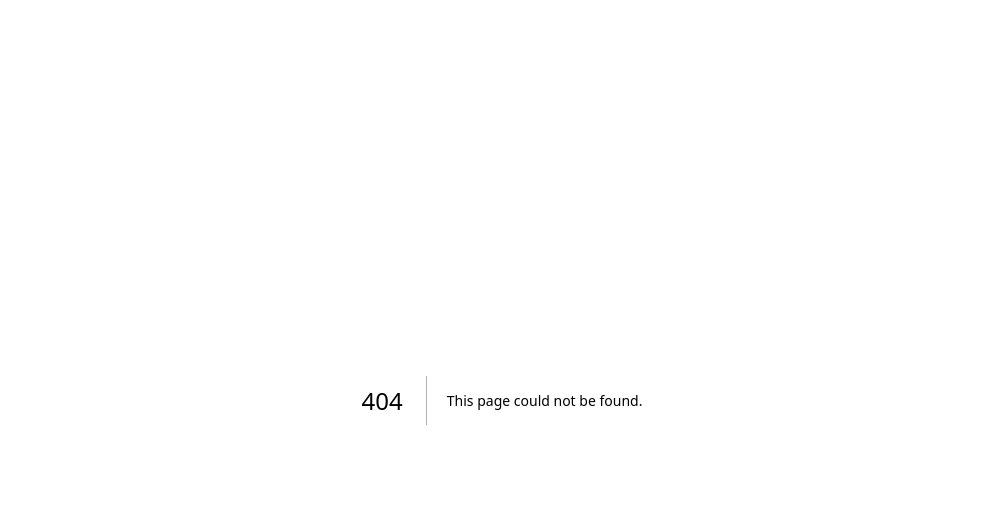
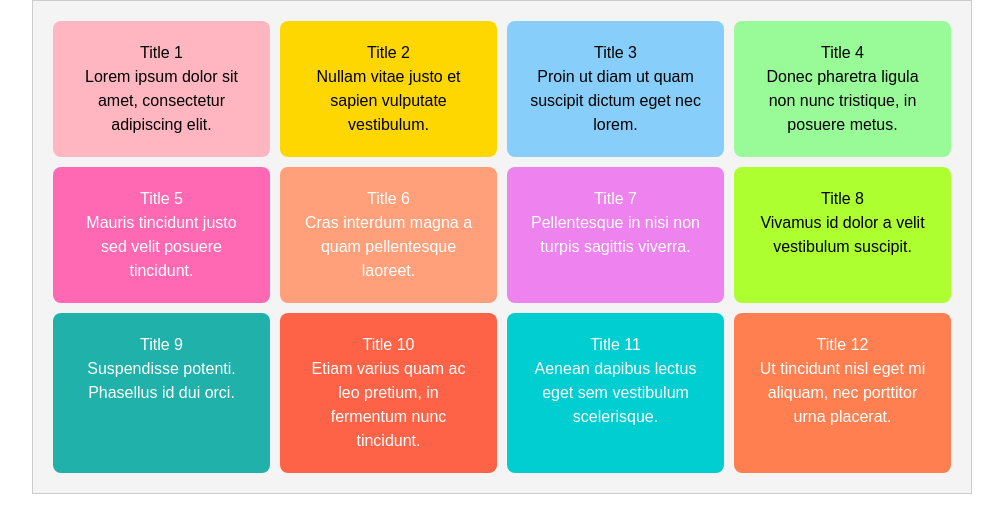
Before and after one commit to ZeviLiao/demo-ai-infiny-load, a Next.js app: page /grid in a window 1280 px wide. Before the commit this address had no page. Shown: the top 512 px of the page, without its empty margins (138-1141 px from the left). Built offline with nearby package versions, Linux system fonts and the light colour scheme.

Commit message:
Rwd , color by sass

```diff
--- a/package.json
+++ b/package.json
@@ -16,7 +16,8 @@
     "next-themes": "^0.4.3",
     "react": "19.0.0-rc-66855b96-20241106",
     "react-dom": "19.0.0-rc-66855b96-20241106",
-    "react-infinite-scroll-component": "^6.1.0"
+    "react-infinite-scroll-component": "^6.1.0",
+    "sass": "^1.81.0"
   },
   "devDependencies": {
     "@types/node": "^20",
--- /dev/null
+++ b/src/app/grid/page.module.scss
@@ -0,0 +1,91 @@
+@function relative-luminance($color) {
+    $r: red($color) / 255;
+    $g: green($color) / 255;
+    $b: blue($color) / 255;
+
+    // 處理紅色通道
+    @if $r < 0.03928 {
+      $r: $r / 12.92;
+    } @else {
+      $r: pow(($r + 0.055) / 1.055, 2.4);
+    }
+
+    // 處理綠色通道
+    @if $g < 0.03928 {
+      $g: $g / 12.92;
+    } @else {
+      $g: pow(($g + 0.055) / 1.055, 2.4);
+    }
+
+    // 處理藍色通道
+    @if $b < 0.03928 {
+      $b: $b / 12.92;
+    } @else {
+      $b: pow(($b + 0.055) / 1.055, 2.4);
+    }
+
+    // 返回相對亮度
+    @return 0.2126 * $r + 0.7152 * $g + 0.0722 * $b;
+  }
+
+
+  @function text-color($background-color) {
+    $luminance: relative-luminance($background-color);
+
+    @debug $background-color, $luminance;
+
+    @if $luminance > 0.5 {
+      @return #000; // 背景亮，使用黑色文字
+    } @else {
+      @return #fff; // 背景暗，使用白色文字
+    }
+  }
+
+
+
+  $bg-colors: (
+    #ffb6c1,
+    #ffd700,
+    #87cefa,
+    #98fb98,
+    #ff69b4,
+    #ffa07a,
+    #ee82ee,
+    #adff2f,
+    #20b2aa,
+    #ff6347,
+    #00ced1,
+    #ff7f50
+  );
+
+
+.container {
+  display: grid;
+  grid-template-columns: repeat(auto-fit, minmax(200px, 1fr));
+  gap: 10px;
+  max-width: 940px;
+  width: 100%;
+  margin: 0 auto;
+  padding: 20px;
+  border: 1px solid #ccc;
+  background-color: #f4f4f4;
+}
+
+$index: 1;
+@each $color in $bg-colors {
+  .box:nth-child(#{$index}) {
+    background-color: $color;
+    color: text-color($color);
+    padding: 20px;
+    border-radius: 8px;
+    text-align: center;
+    font-size: 16px;
+    transition: transform 0.3s, box-shadow 0.3s;
+
+    &:hover {
+      transform: translateY(-5px);
+      box-shadow: 0 6px 15px rgba(0, 0, 0, 0.2);
+    }
+  }
+  $index: $index + 1;
+}
--- /dev/null
+++ b/src/app/grid/page.tsx
@@ -0,0 +1,37 @@
+'use client';
+
+import styles from './page.module.scss';
+
+const titles = [
+  'Title 1', 'Title 2', 'Title 3', 'Title 4',
+  'Title 5', 'Title 6', 'Title 7', 'Title 8',
+  'Title 9', 'Title 10', 'Title 11', 'Title 12'
+];
+
+const descriptions = [
+  'Lorem ipsum dolor sit amet, consectetur adipiscing elit.',
+  'Nullam vitae justo et sapien vulputate vestibulum.',
+  'Proin ut diam ut quam suscipit dictum eget nec lorem.',
+  'Donec pharetra ligula non nunc tristique, in posuere metus.',
+  'Mauris tincidunt justo sed velit posuere tincidunt.',
+  'Cras interdum magna a quam pellentesque laoreet.',
+  'Pellentesque in nisi non turpis sagittis viverra.',
+  'Vivamus id dolor a velit vestibulum suscipit.',
+  'Suspendisse potenti. Phasellus id dui orci.',
+  'Etiam varius quam ac leo pretium, in fermentum nunc tincidunt.',
+  'Aenean dapibus lectus eget sem vestibulum scelerisque.',
+  'Ut tincidunt nisl eget mi aliquam, nec porttitor urna placerat.'
+];
+
+export default function Page() {
+  return (
+    <div className={styles.container}>
+      {titles.map((title, index) => (
+        <div key={index} className={styles.box}>
+          <h3>{title}</h3>
+          <p>{descriptions[index]}</p>
+        </div>
+      ))}
+    </div>
+  );
+}
```
Also changed, not shown: 1 other file (tests, documents, lock files or other folders).
